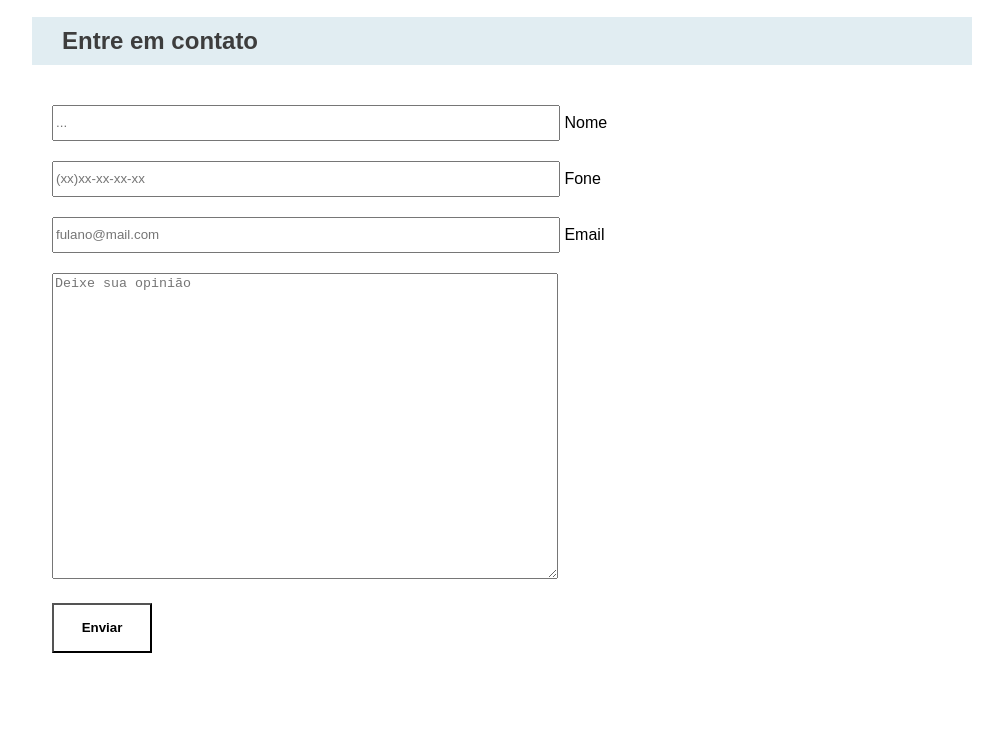
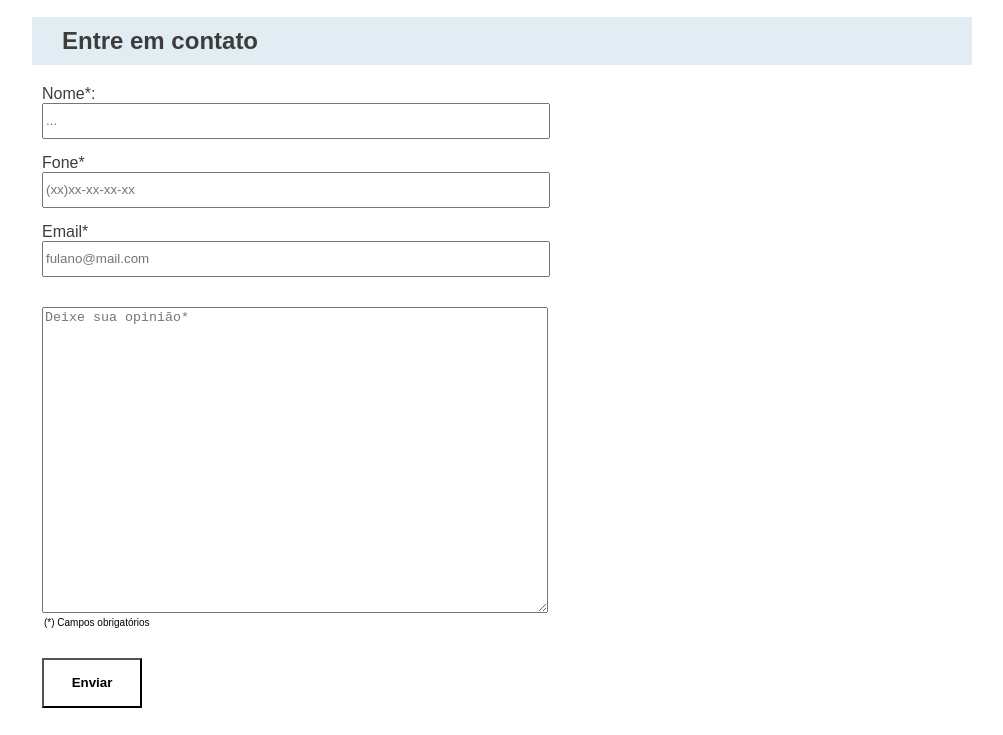
Before and after one commit to samanthabeca/programacaobasicaweb, a plain HTML site: page musicdot/contato.html in a window 1280 px wide. Shown: the part 65-800 px from the top of the page, without its empty margins (138-1141 px from the left). Drawn offline with Linux system fonts and the light colour scheme.

Commit message:
Tópico CSS, Trabalho 1 - Correções Formulário

```diff
--- a/musicdot/contato.html
+++ b/musicdot/contato.html
@@ -20,16 +20,22 @@
         <main>
           <section>
             <div>
-                <h1 class="titulo">Entre em contato</h1>
-                <p>
-                    <ul class="contato">
-                        <li><input type="text" name="nomeCliente" id="nome" required placeholder="..."> Nome</li>
-                        <li><input type="text" name="foneCliente" id="fone" required placeholder="(xx)xx-xx-xx-xx"> Fone</li>
-                        <li><input type="text" name="emailCliente" id="email" required placeholder="fulano@mail.com"> Email</li>
-                        <li><textarea name="mensagemCliente" id="mensagem" cols="30" rows="10" required placeholder="Deixe sua opinião"></textarea></li>
-                        <li><input type="submit" value="Enviar"></li>
-                    </ul>
-                </p>
+                <form action="servidor.html">
+                    <h1 class="titulo">Entre em contato</h1>
+                    <p>
+                        <ul class="contato">
+                            <li class="nome"><label for="nome"> Nome*: </label></li>
+                            <li class="geral"><input type="text" name="nomeCliente" id="nome" required placeholder="..."></li>
+                            <li class="fone"><label for="fone"> Fone*</label></li>
+                            <li class="geral"><input type="text" name="foneCliente" id="fone" required placeholder="(xx)xx-xx-xx-xx"></li>
+                            <li class="email"><label for="email"> Email*</label></li>
+                            <li class="geral"><input type="email" name="emailCliente" id="email" required placeholder="fulano@mail.com"></li>
+                            <li class="mensagem"><textarea name="mensagemCliente" id="mensagem" cols="30" rows="10" required placeholder="Deixe sua opinião*"></textarea></li>
+                            <li class="campos_obrigatorios">(*) Campos obrigatórios</li>
+                            <li class="botao_enviar"><input type="submit" value="Enviar"></li>
+                        </ul>
+                    </p>
+                </form>
             </div>
           </section>
         </main>
--- a/musicdot/estilos.css
+++ b/musicdot/estilos.css
@@ -73,11 +73,47 @@ div ul.telefones li {
 
 div ul.contato {
     list-style-type: none;
-    padding: 10px;
+    padding: 0px;
 }
 
 div ul.contato li {
-    padding: 10px;
+    padding: 0px;
+}
+
+div ul.contato li.nome {
+    padding-left: 10px;
+    color: #3D3D3D;
+}
+
+div ul.contato li.fone {
+    padding-left: 10px;
+    padding-top: 15px;
+    color: #3D3D3D;
+}
+
+div ul.contato li.email {
+    padding-left: 10px;
+    padding-top: 15px;
+    color: #3D3D3D;
+}
+
+div ul.contato li.geral {
+    padding-left: 10px;
+}
+
+div ul.contato li.mensagem {
+    padding-left: 10px;
+    padding-top: 30px;
+}
+
+div ul.contato li.botao_enviar {
+    padding-left: 10px;
+    padding-top: 30px;
+}
+
+div ul.contato li.campos_obrigatorios{
+    padding-left: 12px;
+    font-size: 10px;
 }
 
 div input {
```
Also changed, not shown: musicdot/servidor.html (added, +31 -0 lines).
